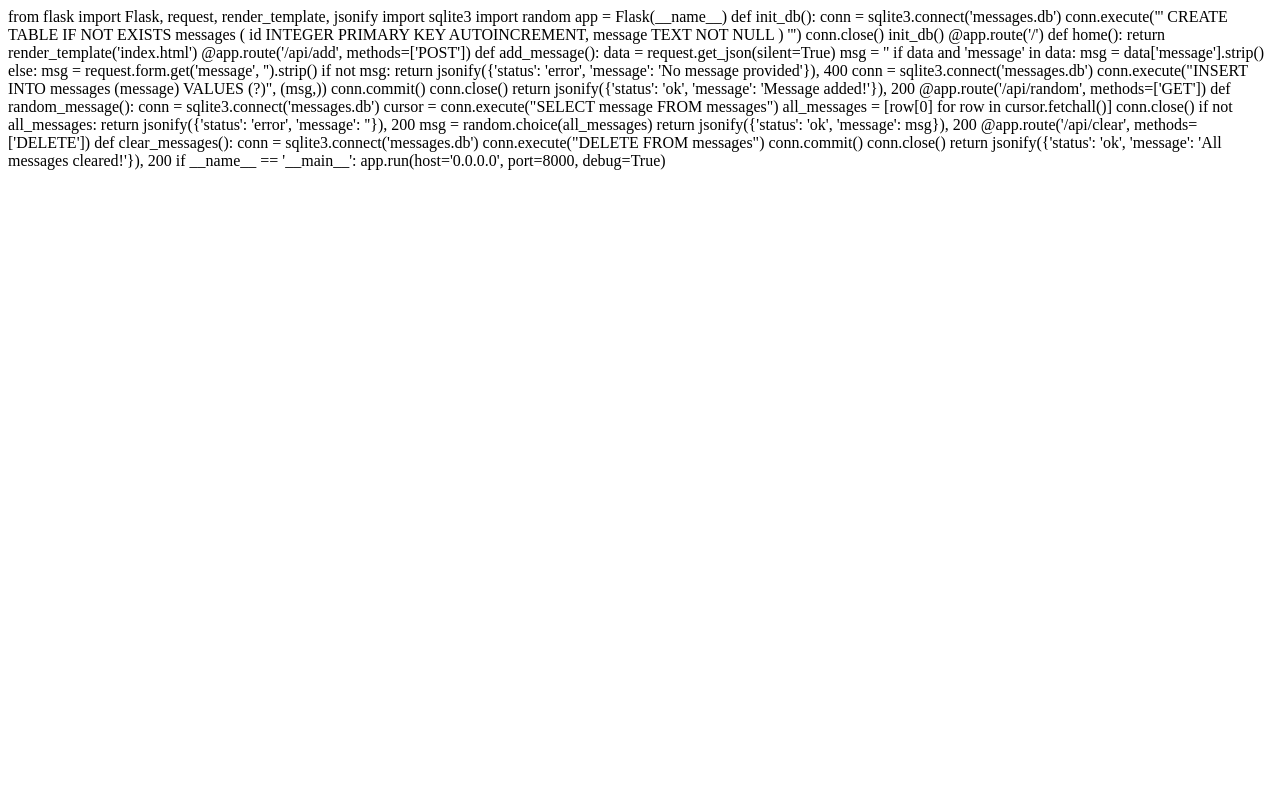
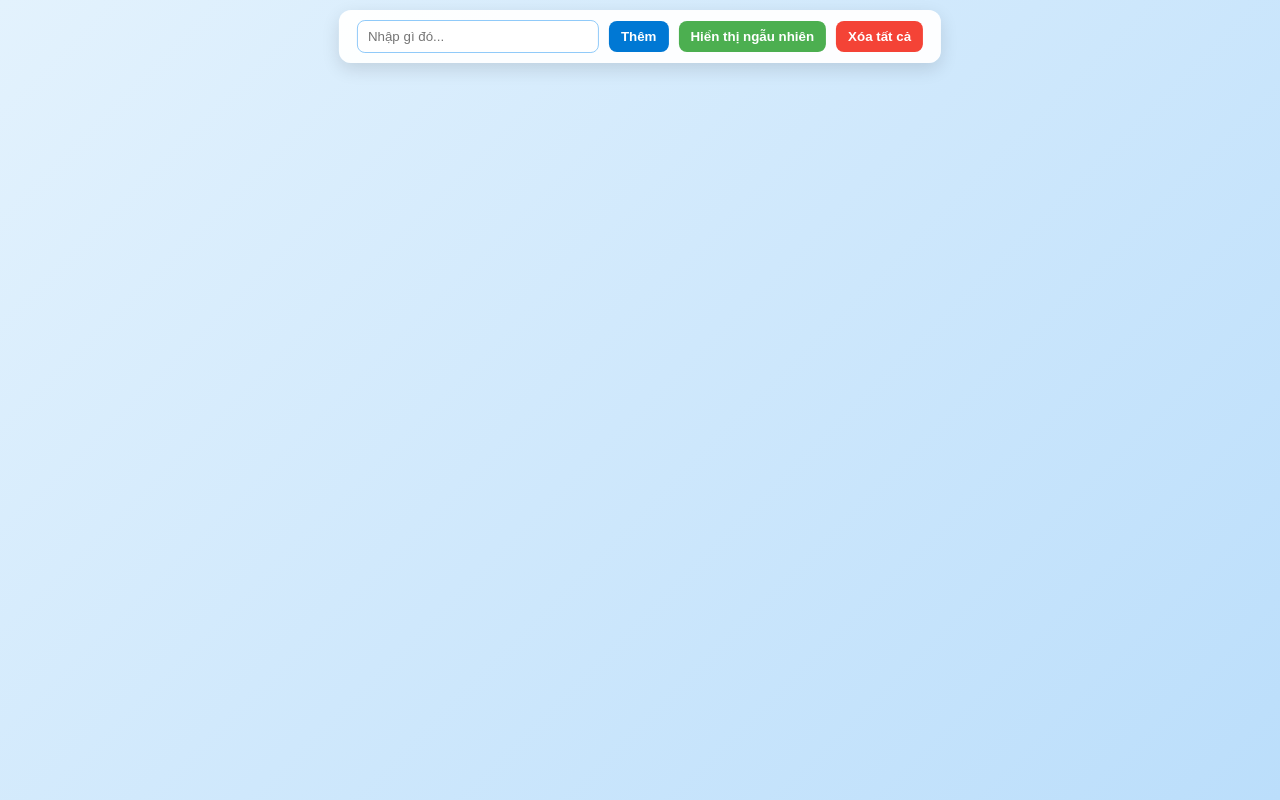
Before and after one commit to HLam1405/BT_DTDM, a Flask app: page / in a window 1280 px wide. Run offline with Flask 3, Linux system fonts and the light colour scheme.

Commit message:
Update index.html

```diff
--- a/templates/index.html
+++ b/templates/index.html
@@ -1,64 +1,117 @@
-from flask import Flask, request, render_template, jsonify
-import sqlite3
-import random
+<!DOCTYPE html>
+<html lang="vi">
+<head>
+  <meta charset="utf-8" />
+  <meta name="viewport" content="width=device-width,initial-scale=1" />
+  <title>Ứng dụng Hello World</title>
+  <style>
+    :root{--bg1:#e3f2fd;--bg2:#bbdefb;--accent:#0078D4;--ok:#4CAF50;--danger:#f44336}
+    html,body{height:100%;margin:0;font-family:Arial,Helvetica,sans-serif;background:linear-gradient(135deg,var(--bg1),var(--bg2))}
+    .toolbar{position:fixed;top:10px;left:50%;transform:translateX(-50%);display:flex;gap:10px;background:rgba(255,255,255,0.95);padding:10px 18px;border-radius:12px;box-shadow:0 6px 18px rgba(0,0,0,0.12);align-items:center;z-index:1000}
+    .toolbar input{padding:8px 10px;border-radius:8px;border:1px solid #90caf9;min-width:220px}
+    .toolbar button{padding:8px 12px;border-radius:8px;border:none;cursor:pointer;font-weight:700;color:#fff}
+    #btnAdd{background:var(--accent)}#btnShow{background:var(--ok)}#btnClear{background:var(--danger)}
+    .hello{position:fixed;max-width:320px;padding:8px 12px;border-radius:10px;border:2px solid #1976d2;background:rgba(255,255,255,0.9);color:#1976d2;font-weight:700;animation:pop .28s;z-index:900}
+    @keyframes pop{from{transform:scale(.7);opacity:0}to{transform:scale(1);opacity:1}}
+    .sr-only{position:absolute;width:1px;height:1px;padding:0;margin:-1px;overflow:hidden;clip:rect(0 0 0 0);white-space:nowrap;border:0}
+    .toast{position:fixed;right:14px;bottom:14px;background:#222;color:#fff;padding:10px 14px;border-radius:8px;box-shadow:0 6px 18px rgba(0,0,0,0.2);z-index:1200;transition:opacity 0.3s}
+    @media (max-width:480px){.toolbar{left:8px;transform:none;right:8px;flex-wrap:wrap}.toolbar input{flex:1;min-width:120px}}
+  </style>
+</head>
+<body>
+  <div class="toolbar" role="region" aria-label="Controls">
+    <label for="messageInput" class="sr-only">Nội dung</label>
+    <input id="messageInput" type="text" placeholder="Nhập gì đó..." maxlength="500" autocomplete="off" aria-describedby="status" />
+    <button id="btnAdd" type="button">Thêm</button>
+    <button id="btnShow" type="button">Hiển thị ngẫu nhiên</button>
+    <button id="btnClear" type="button">Xóa tất cả</button>
+  </div>
 
-app = Flask(__name__)
+  <div id="toast" class="toast" role="status" aria-live="polite" style="display:none"></div>
 
-def init_db():
-    conn = sqlite3.connect('messages.db')
-    conn.execute('''
-        CREATE TABLE IF NOT EXISTS messages (
-            id INTEGER PRIMARY KEY AUTOINCREMENT,
-            message TEXT NOT NULL
-        )
-    ''')
-    conn.close()
+  <script>
+    const input = document.getElementById('messageInput');
+    const btnAdd = document.getElementById('btnAdd');
+    const btnShow = document.getElementById('btnShow');
+    const btnClear = document.getElementById('btnClear');
+    const toast = document.getElementById('toast');
 
-init_db()
+    function showToast(text, timeout = 2500) {
+      toast.textContent = text;
+      toast.style.display = 'block';
+      toast.style.opacity = '1';
+      clearTimeout(toast._t);
+      toast._t = setTimeout(()=> { toast.style.opacity = '0'; toast._t2 = setTimeout(()=>toast.style.display='none',300); }, timeout);
+    }
 
-@app.route('/')
-def home():
-    return render_template('index.html')
+    async function safeFetch(path, opts = {}) {
+      const res = await fetch(path, opts);
+      const contentType = res.headers.get('content-type') || '';
+      let body = contentType.includes('application/json') ? await res.json() : await res.text();
+      if (!res.ok) throw new Error((body && body.error) || (typeof body === 'string' && body) || res.statusText);
+      return body;
+    }
 
-@app.route('/api/add', methods=['POST'])
-def add_message():
-    data = request.get_json(silent=True)
-    msg = ''
-    if data and 'message' in data:
-        msg = data['message'].strip()
-    else:
-        msg = request.form.get('message', '').strip()
+    btnAdd.addEventListener('click', async () => {
+      const msg = input.value.trim();
+      if (!msg) { showToast('Vui lòng nhập nội dung'); input.focus(); return; }
+      btnAdd.disabled = true;
+      try {
+        await safeFetch('/api/add', {
+          method: 'POST',
+          headers: { 'Content-Type': 'application/json' },
+          body: JSON.stringify({ message: msg })
+        });
+        input.value = '';
+        showToast('Đã thêm');
+      } catch (e) {
+        console.error('Add error', e);
+        showToast('Lỗi khi thêm: ' + (e.message || 'Unknown'));
+      } finally { btnAdd.disabled = false; }
+    });
 
-    if not msg:
-        return jsonify({'status': 'error', 'message': 'No message provided'}), 400
+    btnShow.addEventListener('click', async () => {
+      btnShow.disabled = true;
+      try {
+        const data = await safeFetch('/api/random');
+        const message = data && data.message ? data.message : null;
+        if (!message) { showToast('Chưa có dữ liệu'); return; }
 
-    conn = sqlite3.connect('messages.db')
-    conn.execute("INSERT INTO messages (message) VALUES (?)", (msg,))
-    conn.commit()
-    conn.close()
+        const el = document.createElement('div');
+        el.className = 'hello';
+        el.textContent = message;
+        document.body.appendChild(el);
+        el.style.left = Math.random() * (window.innerWidth - el.offsetWidth) + 'px';
+        el.style.top = Math.random() * (window.innerHeight - el.offsetHeight) + 'px';
+        el.tabIndex = 0;
+        el.title = 'Nhấn để đóng';
+        el.addEventListener('click', () => el.remove());
+        el.addEventListener('keydown', (ev) => { if (ev.key === 'Enter' || ev.key === ' ') el.remove(); });
+      } catch (e) {
+        console.error('Show error', e);
+        showToast('Không thể lấy dữ liệu');
+      } finally { btnShow.disabled = false; }
+    });
 
-    return jsonify({'status': 'ok', 'message': 'Message added!'}), 200
+    btnClear.addEventListener('click', async () => {
+      if (!confirm('Xóa tất cả?')) return;
+      btnClear.disabled = true;
+      try {
+        await safeFetch('/api/clear', { method: 'DELETE' });
+        document.querySelectorAll('.hello').forEach(n => n.remove());
+        showToast('Đã xóa');
+      } catch (e) {
+        console.error('Clear error', e);
+        showToast('Lỗi khi xóa');
+      } finally { btnClear.disabled = false; }
+    });
 
-@app.route('/api/random', methods=['GET'])
-def random_message():
-    conn = sqlite3.connect('messages.db')
-    cursor = conn.execute("SELECT message FROM messages")
-    all_messages = [row[0] for row in cursor.fetchall()]
-    conn.close()
-
-    if not all_messages:
-        return jsonify({'status': 'error', 'message': ''}), 200
-
-    msg = random.choice(all_messages)
-    return jsonify({'status': 'ok', 'message': msg}), 200
-
-@app.route('/api/clear', methods=['DELETE'])
-def clear_messages():
-    conn = sqlite3.connect('messages.db')
-    conn.execute("DELETE FROM messages")
-    conn.commit()
-    conn.close()
-    return jsonify({'status': 'ok', 'message': 'All messages cleared!'}), 200
-
-if __name__ == '__main__':
-    app.run(host='0.0.0.0', port=8000, debug=True)
+    input.addEventListener('keypress', (e) => {
+      if (e.key === 'Enter') {
+        e.preventDefault();
+        btnAdd.click();
+      }
+    });
+  </script>
+</body>
+</html>
```
